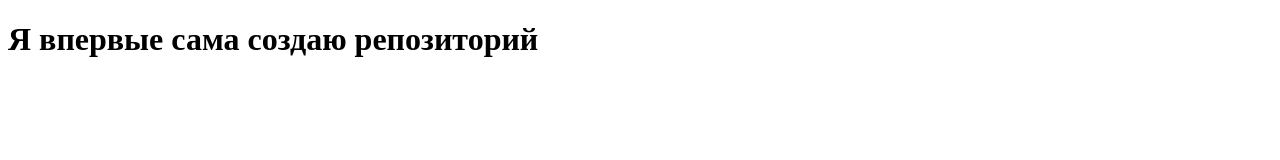
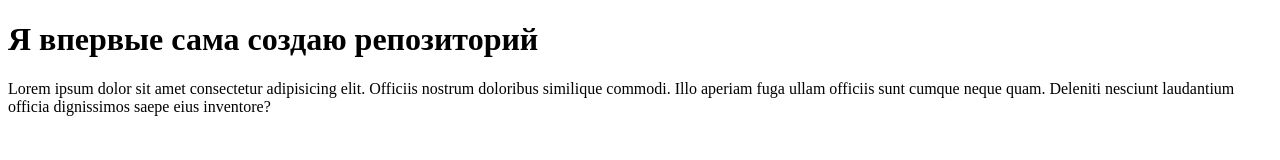
Before and after one commit to YuliaTikhonova22/test, a plain HTML site: page index.html in a window 1280 px wide. Drawn offline with Linux system fonts and the light colour scheme.

Commit message:
new commit

```diff
--- a/index.html
+++ b/index.html
@@ -7,5 +7,6 @@
 </head>
 <body>
     <h1>Я впервые сама создаю репозиторий</h1>
+    <p>Lorem ipsum dolor sit amet consectetur adipisicing elit. Officiis nostrum doloribus similique commodi. Illo aperiam fuga ullam officiis sunt cumque neque quam. Deleniti nesciunt laudantium officia dignissimos saepe eius inventore?</p>
 </body>
 </html>
```
